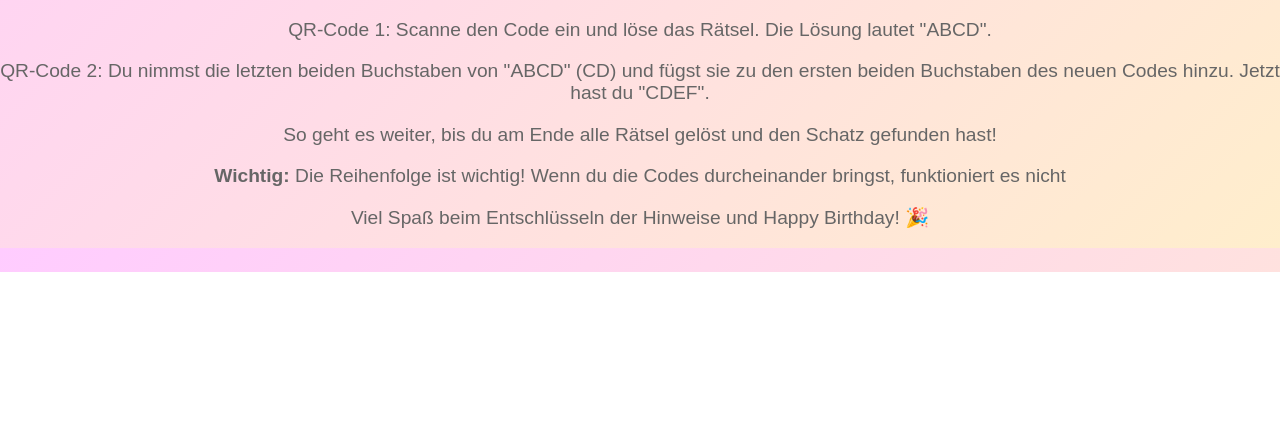
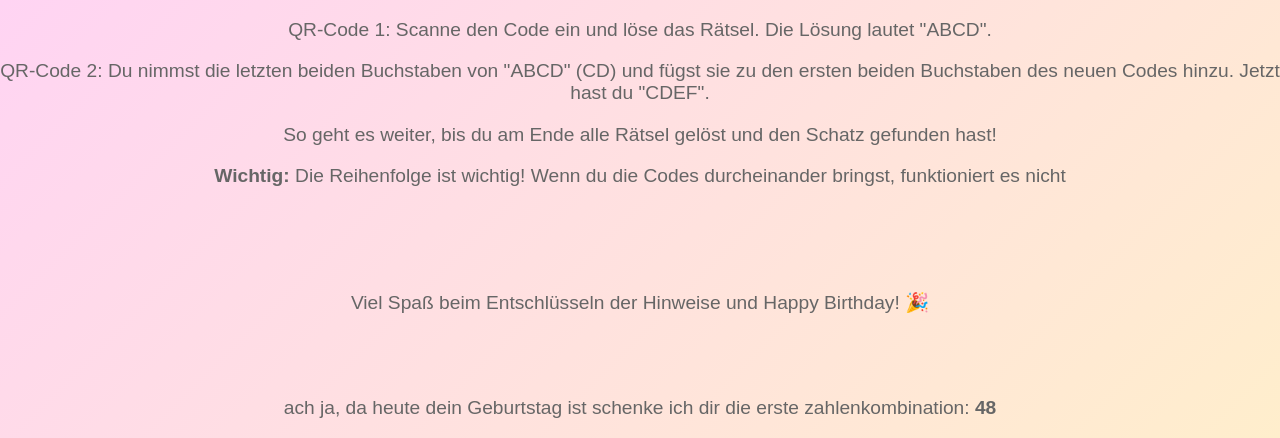
Before and after one commit to mosoai/escape, a plain HTML site: page index.html in a window 1280 px wide. Shown: the part 528-966 px from the top of the page. Before the commit the page ends 800 px from the top, so only its background shows below. Drawn offline with Linux system fonts and the light colour scheme.

Commit message:
Update index.html

```diff
--- a/index.html
+++ b/index.html
@@ -116,7 +116,13 @@
 <p>So geht es weiter, bis du am Ende alle Rätsel gelöst und den Schatz gefunden hast!</p>
 
 <p><b>Wichtig:</b> Die Reihenfolge ist wichtig! Wenn du die Codes durcheinander bringst, funktioniert es nicht</p>
-    <p></p>Viel Spaß beim Entschlüsseln der Hinweise und Happy Birthday! 🎉</p>
+    <br/>
+    <br/>
+    <br/>
+    <p>Viel Spaß beim Entschlüsseln der Hinweise und Happy Birthday! 🎉</p>
+    <br/>
+    <br/>
+    <p>ach ja, da heute dein Geburtstag ist schenke ich dir die erste zahlenkombination: <b>48</b></p>
 </footer>
 
 <script>
```
